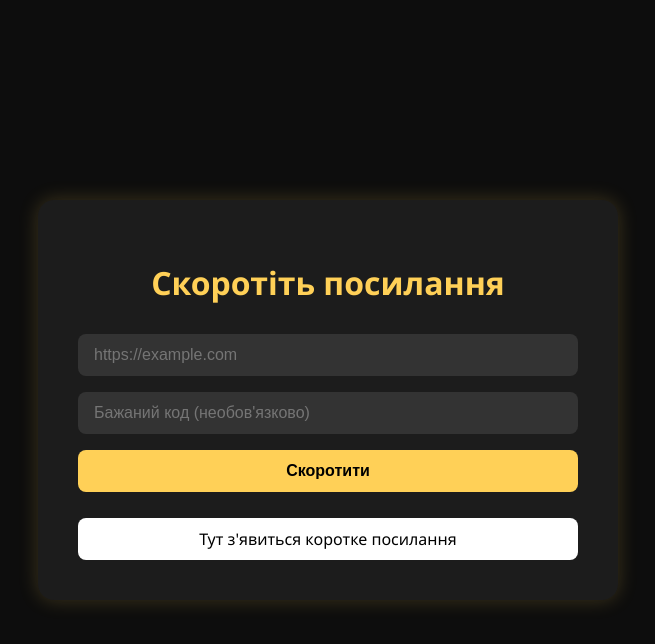
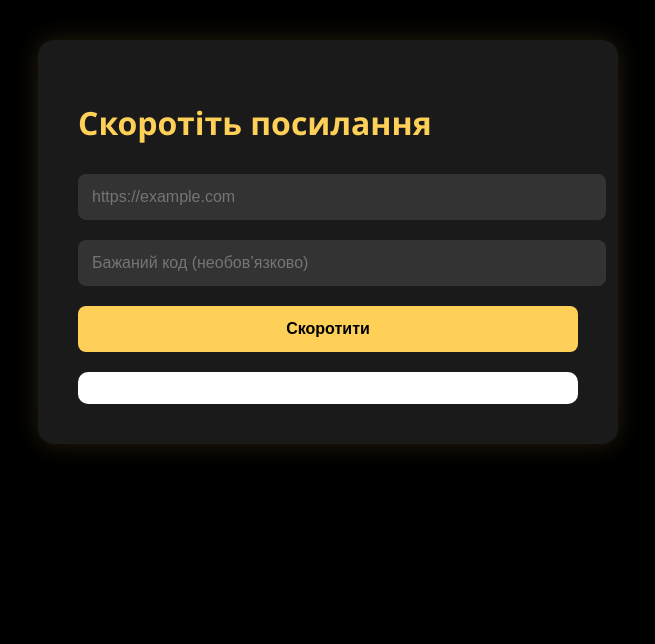
Before and after one commit to ivasww3csds/playmayker, a website: page public/index.html in a window 1280 px wide. Both pictures are taken after a click on the button "Скоротити". Shown: the whole page, without its empty margins (312-967 px from the left). Drawn offline with Linux system fonts and the light colour scheme.

Commit message:
Update index.html

```diff
--- a/public/index.html
+++ b/public/index.html
@@ -2,69 +2,65 @@
 <html lang="uk">
 <head>
   <meta charset="UTF-8" />
-  <meta name="viewport" content="width=device-width, initial-scale=1.0"/>
-  <title>Скоротити посилання</title>
+  <meta name="viewport" content="width=device-width, initial-scale=1.0" />
+  <title>Скорочувач посилань</title>
   <style>
     body {
       margin: 0;
-      background-color: #0d0d0d;
       font-family: 'Segoe UI', sans-serif;
+      background: #000;
+      color: #fff;
       display: flex;
-      justify-content: center;
+      flex-direction: column;
       align-items: center;
-      min-height: 100vh;
-      color: white;
+      padding: 40px 20px;
     }
-
-    .container {
-      background: #1c1c1c;
-      padding: 40px;
-      border-radius: 16px;
-      box-shadow: 0 0 20px rgba(255, 208, 87, 0.2);
-      width: 100%;
-      max-width: 500px;
-      text-align: center;
-    }
-
     h1 {
       color: #FFD057;
       margin-bottom: 30px;
     }
-
+    .container {
+      background: #1a1a1a;
+      padding: 40px;
+      border-radius: 16px;
+      box-shadow: 0 0 25px rgba(255, 208, 87, 0.15);
+      max-width: 500px;
+      width: 100%;
+    }
     input, button {
       width: 100%;
-      padding: 12px 16px;
-      margin-bottom: 16px;
+      margin-bottom: 20px;
+      padding: 14px;
+      border-radius: 8px;
       font-size: 16px;
       border: none;
-      border-radius: 8px;
-      box-sizing: border-box;
     }
-
     input {
-      background-color: #333;
+      background: #333;
       color: #fff;
     }
-
     button {
-      background-color: #FFD057;
+      background: #FFD057;
+      font-weight: bold;
       color: #000;
+      cursor: pointer;
+      transition: background 0.3s;
+    }
+    button:hover {
+      background: #e6bd48;
+    }
+    .result {
+      background: #fff;
+      padding: 16px;
+      border-radius: 10px;
+      text-align: center;
+    }
+    .result a {
+      display: block;
+      color: #5a00a0;
+      text-decoration: underline;
+      margin-bottom: 8px;
       font-weight: bold;
-      cursor: pointer;
-      transition: 0.3s;
-    }
-
-    button:hover {
-      background-color: #e0b84a;
-    }
-
-    #result {
-      background-color: #fff;
-      color: #000;
-      padding: 10px;
-      border-radius: 8px;
-      margin-top: 10px;
-      word-break: break-word;
     }
   </style>
 </head>
@@ -72,9 +68,9 @@
   <div class="container">
     <h1>Скоротіть посилання</h1>
     <input type="text" id="url" placeholder="https://example.com" />
-    <input type="text" id="custom" placeholder="Бажаний код (необов'язково)" />
+    <input type="text" id="custom" placeholder="Бажаний код (необов’язково)" />
     <button onclick="shorten()">Скоротити</button>
-    <div id="result">Тут з'явиться коротке посилання</div>
+    <div class="result" id="result"></div>
   </div>
 
   <script>
@@ -82,9 +78,10 @@
       const url = document.getElementById('url').value.trim();
       const custom = document.getElementById('custom').value.trim();
       const result = document.getElementById('result');
+      result.innerHTML = '';
 
       if (!url) {
-        alert('Введіть URL!');
+        alert('Введіть посилання!');
         return;
       }
 
@@ -101,7 +98,14 @@
         }
 
         const data = await res.json();
-        result.innerHTML = `<a href="${data.shortUrl}" target="_blank">${data.shortUrl}</a>`;
+        const code = custom || data.short.replace('/', '');
+        const fullShort = window.location.origin + data.short;
+        const fullStats = window.location.origin + `/stats.html?code=${code}`;
+
+        result.innerHTML = `
+          <a href="${fullShort}" target="_blank">${fullShort}</a>
+          <a href="${fullStats}" target="_blank">📊 Переглянути статистику</a>
+        `;
       } catch (err) {
         alert('Помилка: ' + err.message);
       }
```
